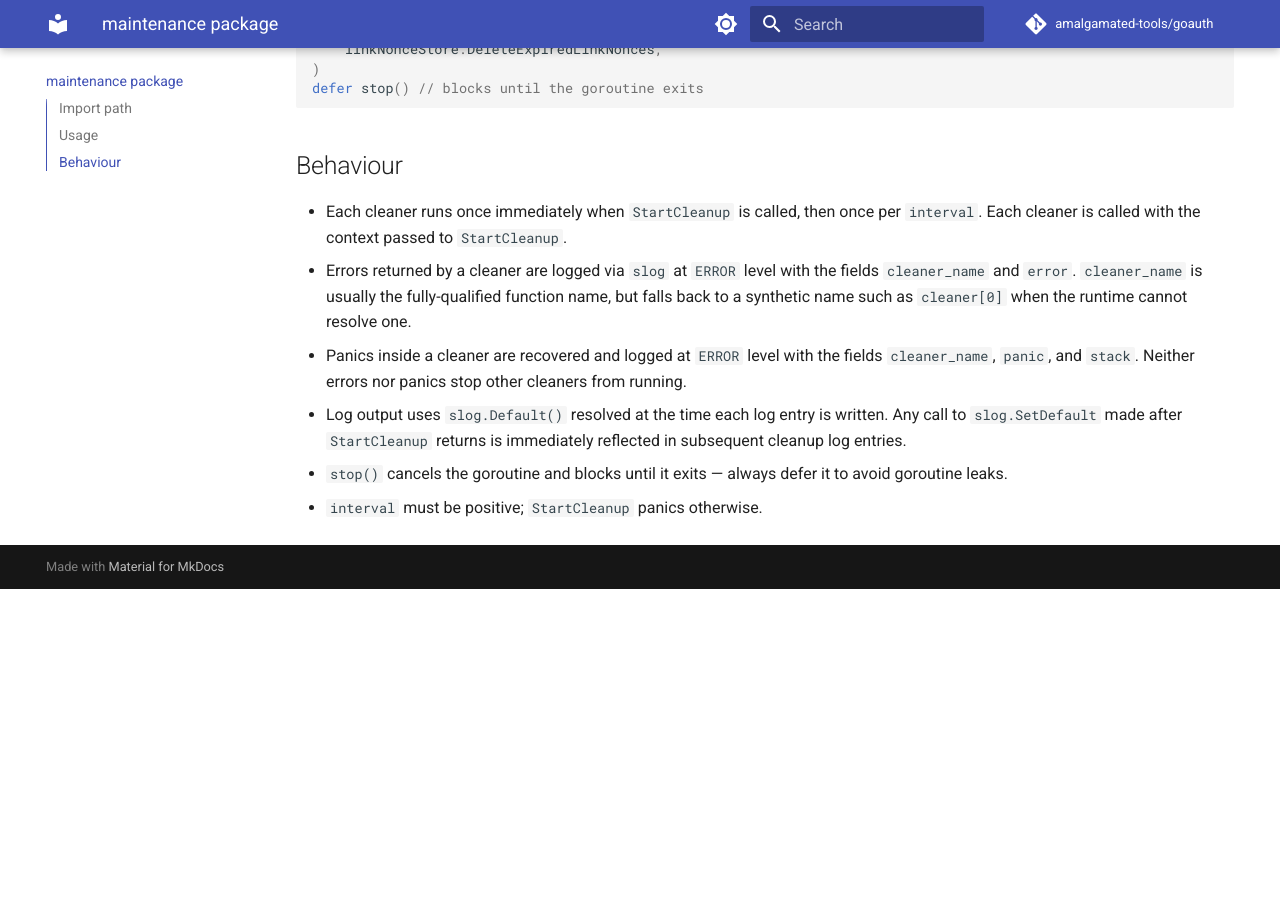
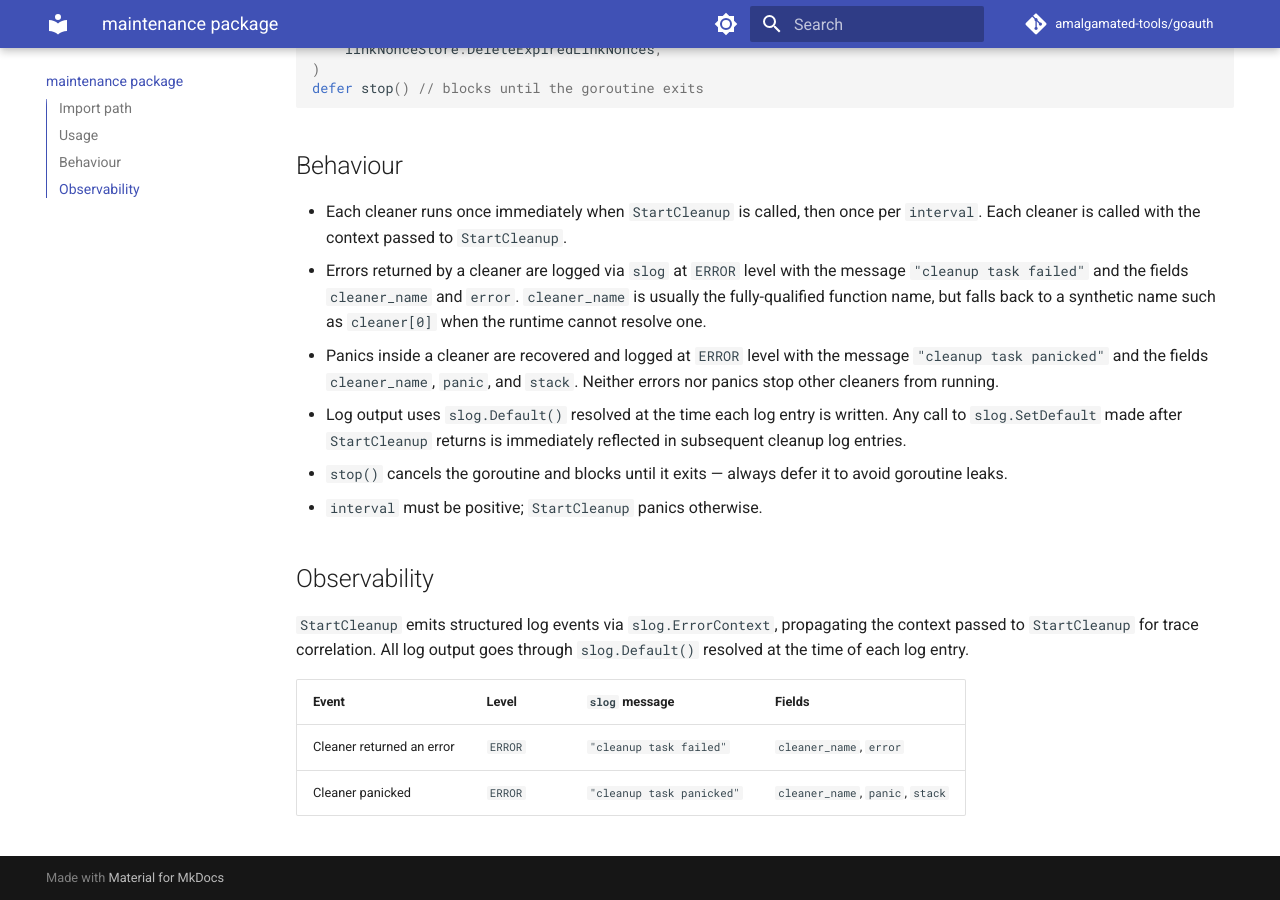
Before and after one commit to amalgamated-tools/goauth, an MkDocs documentation site: the page built from docs/maintenance.md, in a window 1280 px wide and 900 px high, scrolled down 566 px. Built offline with MkDocs 1.6.1 and Material for MkDocs 9.7.7, drawn with Linux system fonts in a browser that asks for light colours; comment, search, counter and statistics services are not loaded; before the commit the page ends 1155 px from its top, so only the background shows below that.

Commit message:
docs(maintenance): add exact slog message strings and observability table (#501)
The Behaviour section described the slog fields logged on cleaner errors
and panics but omitted the actual message strings. Other handler docs
(e.g. handler/sessions) document exact slog messages in a structured
table for operator observability. This change:

- Adds the exact slog message strings to the Behaviour bullet points:
  "cleanup task failed" (error) and "cleanup task panicked" (panic)
- Adds a new Observability section with a structured event table
  consistent with the style used in handler package docs

Co-authored-by: github-actions[bot] <41898282+github-actions[bot]@users.noreply.github.com>
Co-authored-by: Copilot <223556219+Copilot@users.noreply.github.com>
Co-authored-by: Patrick Veverka <veverkap@users.noreply.github.com>

```diff
--- a/docs/maintenance.md
+++ b/docs/maintenance.md
@@ -24,8 +24,17 @@ defer stop() // blocks until the goroutine exits
 ## Behaviour
 
 - Each cleaner runs once immediately when `StartCleanup` is called, then once per `interval`. Each cleaner is called with the context passed to `StartCleanup`.
-- Errors returned by a cleaner are logged via `slog` at `ERROR` level with the fields `cleaner_name` and `error`. `cleaner_name` is usually the fully-qualified function name, but falls back to a synthetic name such as `cleaner[0]` when the runtime cannot resolve one.
-- Panics inside a cleaner are recovered and logged at `ERROR` level with the fields `cleaner_name`, `panic`, and `stack`. Neither errors nor panics stop other cleaners from running.
+- Errors returned by a cleaner are logged via `slog` at `ERROR` level with the message `"cleanup task failed"` and the fields `cleaner_name` and `error`. `cleaner_name` is usually the fully-qualified function name, but falls back to a synthetic name such as `cleaner[0]` when the runtime cannot resolve one.
+- Panics inside a cleaner are recovered and logged at `ERROR` level with the message `"cleanup task panicked"` and the fields `cleaner_name`, `panic`, and `stack`. Neither errors nor panics stop other cleaners from running.
 - Log output uses `slog.Default()` resolved at the time each log entry is written. Any call to `slog.SetDefault` made after `StartCleanup` returns is immediately reflected in subsequent cleanup log entries.
 - `stop()` cancels the goroutine and blocks until it exits — always defer it to avoid goroutine leaks.
 - `interval` must be positive; `StartCleanup` panics otherwise.
+
+## Observability
+
+`StartCleanup` emits structured log events via `slog.ErrorContext`, propagating the context passed to `StartCleanup` for trace correlation. All log output goes through `slog.Default()` resolved at the time of each log entry.
+
+| Event | Level | `slog` message | Fields |
+|---|---|---|---|
+| Cleaner returned an error | `ERROR` | `"cleanup task failed"` | `cleaner_name`, `error` |
+| Cleaner panicked | `ERROR` | `"cleanup task panicked"` | `cleaner_name`, `panic`, `stack` |
```
